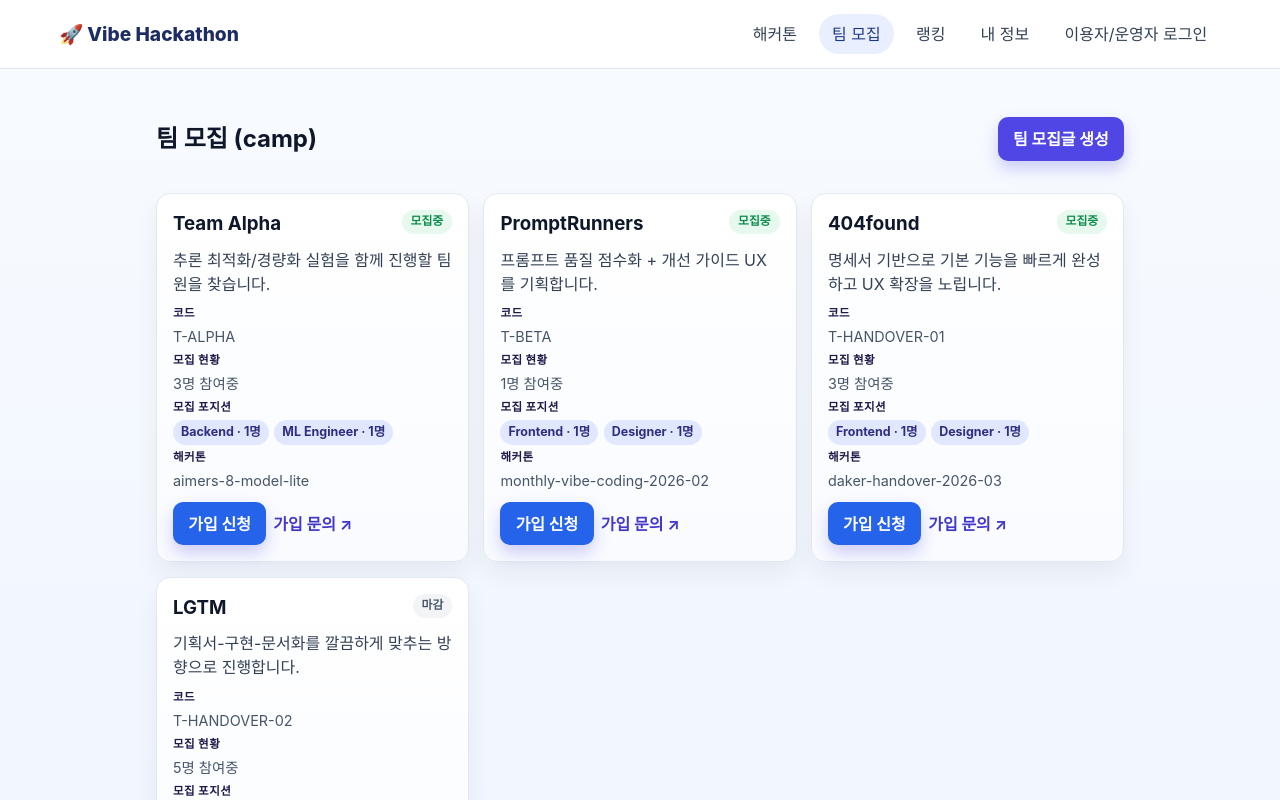
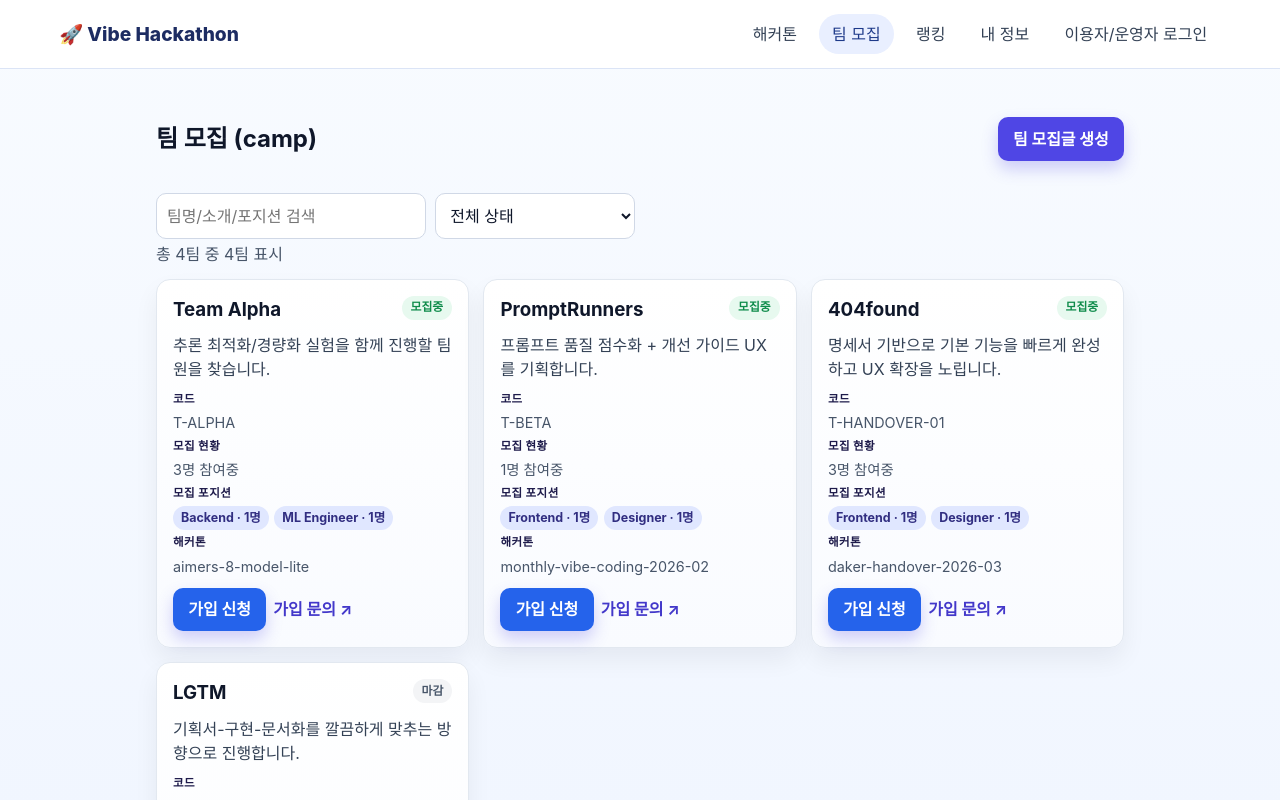
Before and after one commit to kangjung/hackathon-app, a Vue app: page /camp in a window 1280 px wide. Shown: the top 800 px of the page. Built offline with nearby package versions, Linux system fonts and the light colour scheme.

Commit message:
Improve team camp discoverability with filters

```diff
--- a/src/views/Teams.vue
+++ b/src/views/Teams.vue
@@ -4,6 +4,28 @@
       <h1>팀 모집 (camp)</h1>
       <button @click="showForm = !showForm">팀 모집글 생성</button>
     </div>
+
+    <div class="team-filters">
+      <input
+        v-model.trim="teamFilters.search"
+        type="search"
+        placeholder="팀명/소개/포지션 검색"
+      />
+      <select v-model="teamFilters.status">
+        <option value="all">전체 상태</option>
+        <option value="open">모집중</option>
+        <option value="closed">모집 마감</option>
+      </select>
+      <button
+        v-if="hasActiveTeamFilters"
+        type="button"
+        class="reset-filters"
+        @click="resetTeamFilters"
+      >
+        필터 초기화
+      </button>
+    </div>
+    <p class="filter-result">총 {{ store.teams.length }}팀 중 {{ filteredTeams.length }}팀 표시</p>
 
     <StatusState
       v-if="store.isLoading"
@@ -158,6 +180,7 @@ const authStore = useAuthStore()
 const showForm = ref(false)
 const positionOptions = POSITION_OPTIONS
 const applyMessage = ref('')
+const teamFilters = ref({ search: '', status: 'all' })
 
 const defaultPosition = () => ({ role: '', customRole: '', count: 1 })
 
@@ -178,9 +201,36 @@ onMounted(() => {
 
 const filteredTeams = computed(() => {
   const hackathon = route.query.hackathon
-  if (!hackathon) return store.teams
-  return store.teams.filter((t) => t.hackathonSlug === hackathon)
+  const keyword = teamFilters.value.search.toLowerCase()
+
+  return store.teams
+    .filter((team) => {
+      if (hackathon && team.hackathonSlug !== hackathon) return false
+      if (teamFilters.value.status === 'open' && store.isRecruitmentClosed(team)) return false
+      if (teamFilters.value.status === 'closed' && !store.isRecruitmentClosed(team)) return false
+
+      if (!keyword) return true
+      const searchableText = [
+        team.name,
+        team.intro,
+        ...(team.positions || []).map((position) => position.role)
+      ]
+        .filter(Boolean)
+        .join(' ')
+        .toLowerCase()
+
+      return searchableText.includes(keyword)
+    })
+    .sort((a, b) => Number(store.isRecruitmentClosed(a)) - Number(store.isRecruitmentClosed(b)))
 })
+
+const hasActiveTeamFilters = computed(
+  () => teamFilters.value.status !== 'all' || Boolean(teamFilters.value.search)
+)
+
+const resetTeamFilters = () => {
+  teamFilters.value = { search: '', status: 'all' }
+}
 
 const selectedTeam = computed(() => {
   const teamCode = route.params.teamCode
@@ -314,6 +364,11 @@ const createTeam = () => {
 .teams { max-width: 1000px; margin: 2rem auto; padding: 0 1rem; }
 .head { display: flex; justify-content: space-between; align-items: center; margin-bottom: 1rem; }
 button { border: none; border-radius: 10px; background: #4f46e5; color: #fff; padding: 0.6rem 0.95rem; cursor: pointer; font-weight: 700; box-shadow: 0 8px 16px rgba(79, 70, 229, 0.25); }
+.team-filters { margin: 0.3rem 0 0.2rem; display: flex; gap: 0.6rem; flex-wrap: wrap; }
+.team-filters input,
+.team-filters select { border: 1px solid #d0d8e6; border-radius: 10px; padding: 0.62rem; min-width: 200px; background: #fff; color: #0f172a; }
+.reset-filters { background: #fff; color: #334155; border: 1px solid #cbd5e1; box-shadow: none; }
+.filter-result { margin: 0.1rem 0 0.8rem; color: #475569; }
 .form { margin: 1rem 0; background: #fff; border: 1px solid #e2e8f0; padding: 1rem; border-radius: 14px; display: grid; gap: 0.6rem; }
 input, select, textarea { border: 1px solid #d0d8e6; border-radius: 10px; padding: 0.6rem; background: #fff; color: #0f172a; }
 .positions-section { border: 1px dashed #c7d2fe; border-radius: 12px; padding: 0.75rem; display: grid; gap: 0.5rem; }
```
